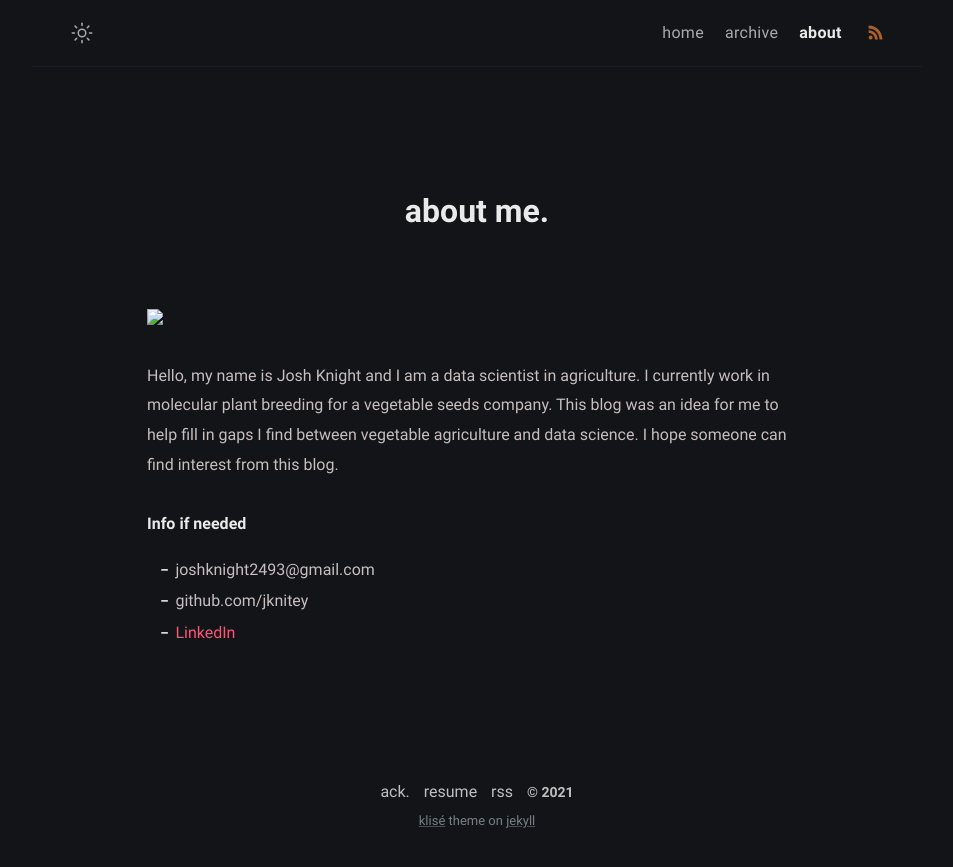
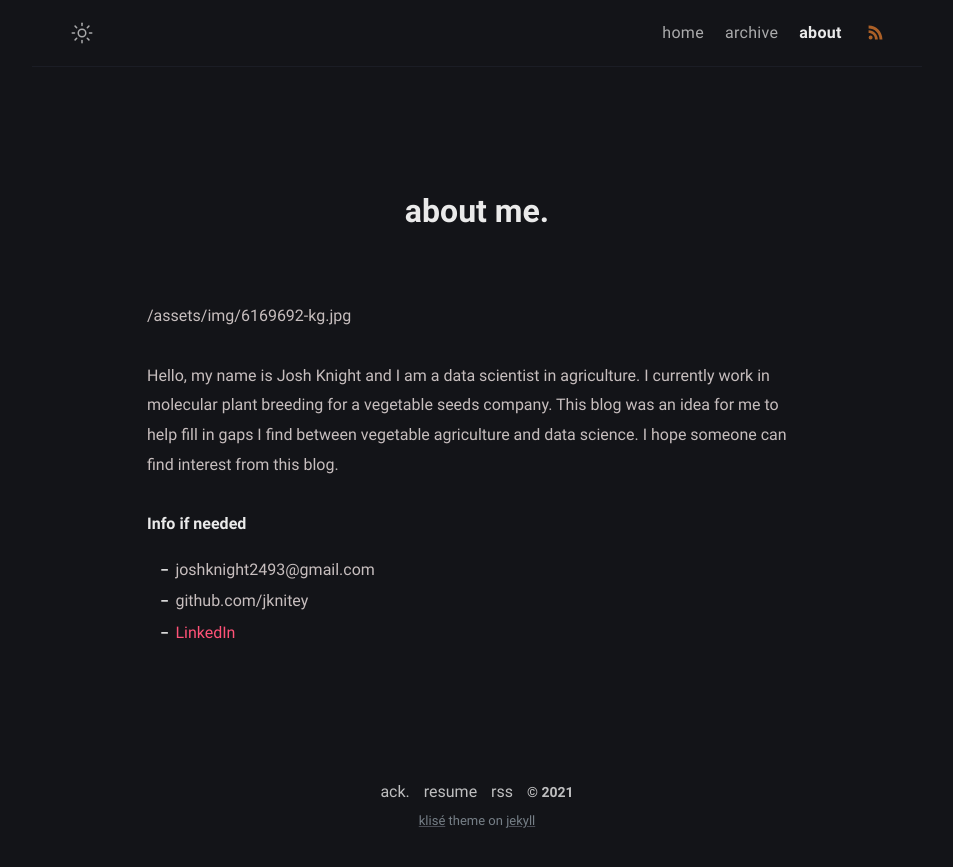
Before and after one commit to jknitey/jknitey.github.io, a Jekyll site: the page built from about.md, in a window 1280 px wide. Shown: the top 867 px of the page, without its empty margins (163-1116 px from the left). Built offline with Jekyll 4.4.1, drawn with Linux system fonts in a browser that asks for light colours.

Commit message:
Update about.md

```diff
--- a/about.md
+++ b/about.md
@@ -5,7 +5,7 @@ layout: page
 excerpt:
 comments: false
 ---
-<img src="assets/img/6169692-kg.jpg">
+/assets/img/6169692-kg.jpg
 
 Hello, my name is Josh Knight and I am a data scientist in agriculture. I currently work in molecular plant breeding for a vegetable seeds company. This blog was an idea for me to help fill in gaps I find between vegetable agriculture and data science. I hope someone can find interest from this blog.
 
```
